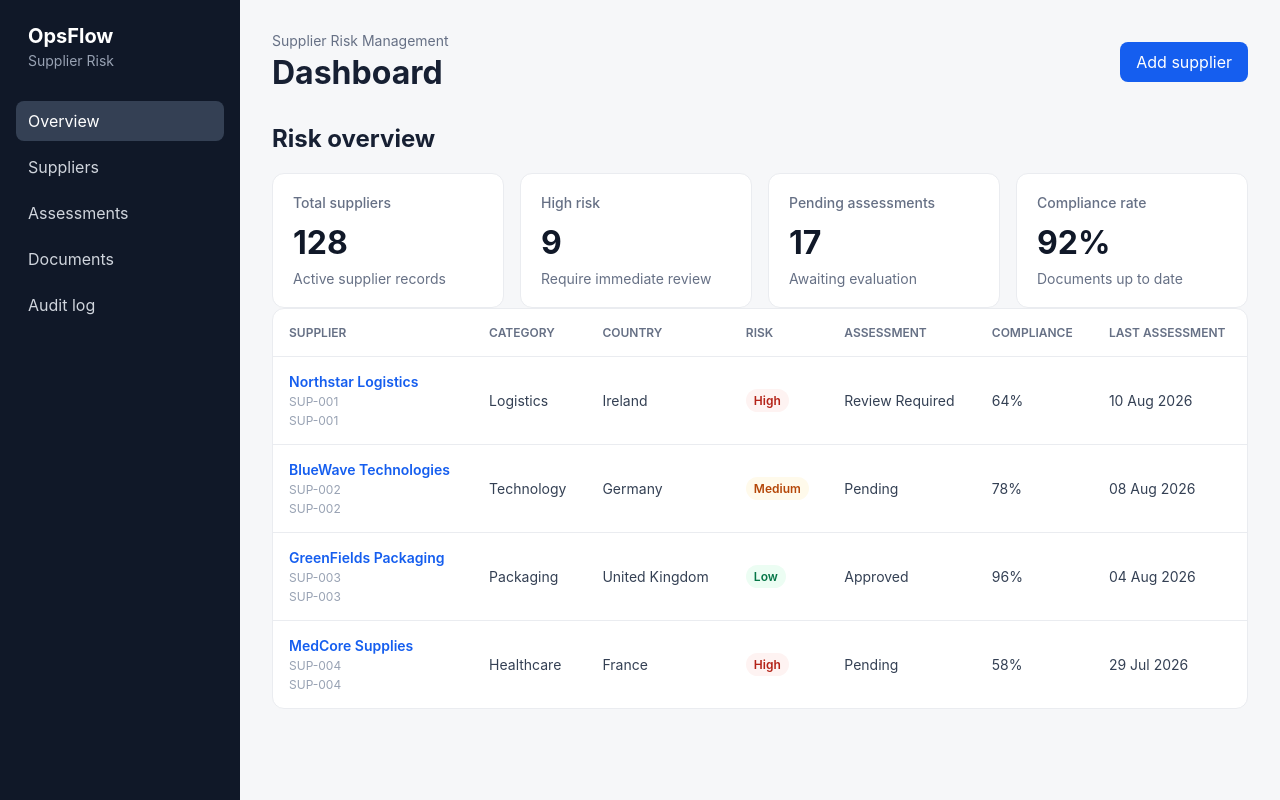
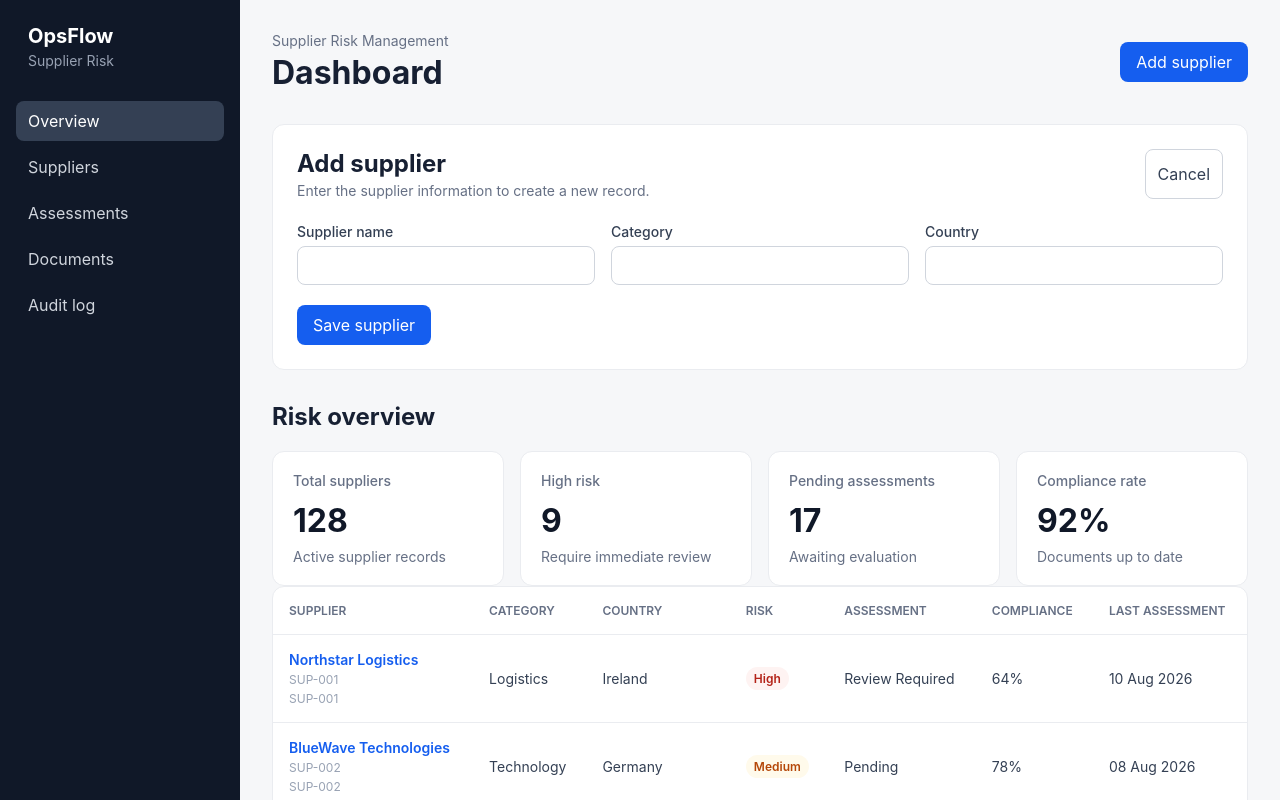
Before and after one commit to DanMacedo99/OpsFlow, a React (Vite) app: page / in a window 1280 px wide. Both pictures are taken after a click on the button "Add supplier". Shown: the top 800 px of the page. Built offline with nearby package versions, Linux system fonts and the light colour scheme.

Commit message:
feat: add local supplier management

```diff
--- /dev/null
+++ b/src/components/dashboard/AddSupplierForm.css
@@ -0,0 +1,62 @@
+.add-supplier-panel {
+    margin-bottom: 32px;
+}
+
+.add-supplier-panel-header {
+    display: flex;
+    justify-content: space-between;
+    gap: 16px;
+}
+
+.add-supplier-panel-header h2,
+.add-supplier-panel-header p {
+    margin: 0;
+}
+
+.add-supplier-panel-header p {
+    margin-top: 4px;
+    color: #667085;
+    font-size: 0.875rem;
+}
+
+.secondary-button {
+    padding: 8px 12px;
+    color: #344054;
+    background-color: #ffffff;
+    border: 1px solid #d0d5dd;
+    border-radius: 8px;
+    cursor: pointer;
+}
+
+.supplier-form {
+    margin-top: 24px;
+}
+
+.supplier-form-grid {
+    display: grid;
+    grid-template-columns: repeat(auto-fit, minmax(180px, 1fr));
+    gap: 16px;
+    margin-bottom: 20px;
+}
+
+.supplier-form label {
+    display: flex;
+    flex-direction: column;
+    gap: 6px;
+    color: #344054;
+    font-size: 0.875rem;
+    font-weight: 500;
+}
+
+.supplier-form input {
+    padding: 10px 12px;
+    color: #101828;
+    background-color: #ffffff;
+    border: 1px solid #d0d5dd;
+    border-radius: 8px;
+}
+
+.supplier-form input:focus {
+    border-color: #155eef;
+    outline: 2px solid #d1e0ff;
+}
--- /dev/null
+++ b/src/components/dashboard/AddSupplierForm.tsx
@@ -0,0 +1,89 @@
+import { useState, type FormEvent } from 'react'
+import type { NewSupplierInput } from '../../types/supplier'
+import './AddSupplierForm.css'
+
+type AddSupplierFormProps = {
+    onSubmit: (supplier: NewSupplierInput) => void
+    onCancel: () => void
+}
+
+function AddSupplierForm({
+    onSubmit,
+    onCancel,
+}: AddSupplierFormProps) {
+    const [name, setName] = useState('')
+    const [category, setCategory] = useState('')
+    const [country, setCountry] = useState('')
+
+    function handleSubmit(event: FormEvent<HTMLFormElement>) {
+        event.preventDefault()
+
+        onSubmit({
+            name: name.trim(),
+            category: category.trim(),
+            country: country.trim(),
+        })
+    }
+
+    return (
+        <section
+            className="content-panel add-supplier-panel"
+            aria-labelledby="add-supplier-heading"
+        >
+            <div className="add-supplier-panel-header">
+                <div>
+                    <h2 id="add-supplier-heading">Add supplier</h2>
+                    <p>Enter the supplier information to create a new record.</p>
+                </div>
+
+                <button
+                    type="button"
+                    className="secondary-button"
+                    onClick={onCancel}
+                >
+                    Cancel
+                </button>
+            </div>
+
+            <form className="supplier-form" onSubmit={handleSubmit}>
+                <div className="supplier-form-grid">
+                    <label>
+                        Supplier name
+                        <input
+                            type="text"
+                            value={name}
+                            onChange={(event) => setName(event.target.value)}
+                            required
+                        />
+                    </label>
+
+                    <label>
+                        Category
+                        <input
+                            type="text"
+                            value={category}
+                            onChange={(event) => setCategory(event.target.value)}
+                            required
+                        />
+                    </label>
+
+                    <label>
+                        Country
+                        <input
+                            type="text"
+                            value={country}
+                            onChange={(event) => setCountry(event.target.value)}
+                            required
+                        />
+                    </label>
+                </div>
+
+                <button type="submit" className="primary-button">
+                    Save supplier
+                </button>
+            </form>
+        </section>
+    )
+}
+
+export default AddSupplierForm
--- a/src/components/dashboard/SupplierDetailsPanel.tsx
+++ b/src/components/dashboard/SupplierDetailsPanel.tsx
@@ -1,9 +1,11 @@
 import type { Supplier } from '../../types/supplier'
+import { useState } from 'react'
 import './SupplierDetailsPanel.css'
 
 type SupplierDetailsPanelProps = {
     supplier: Supplier
     onClose: () => void
+    onDelete: (supplierId: string) => void
 }
 
 function formatLabel(value: string) {
@@ -13,7 +15,9 @@ function formatLabel(value: string) {
 function SupplierDetailsPanel({
     supplier,
     onClose,
+    onDelete,
 }: SupplierDetailsPanelProps) {
+    const [isConfirmingDelete, setIsConfirmingDelete] = useState(false)
     return (
         <section
             className="supplier-details"
@@ -25,9 +29,19 @@ function SupplierDetailsPanel({
                     <h2 id="supplier-details-heading">{supplier.name}</h2>
                 </div>
 
-                <button type="button" onClick={onClose}>
-                    Close
-                </button>
+                <div className="supplier-details-actions">
+                    <button type="button" onClick={onClose}>
+                        Close
+                    </button>
+
+                    <button
+                        type="button"
+                        className="delete-supplier-button"
+                        onClick={() => setIsConfirmingDelete(true)}
+                    >
+                        Delete supplier
+                    </button>
+                </div>
             </header>
 
             <dl className="supplier-details-grid">
@@ -61,6 +75,31 @@ function SupplierDetailsPanel({
                     <dd>{supplier.complianceScore}%</dd>
                 </div>
             </dl>
+            {isConfirmingDelete && (
+                <div className="delete-confirmation" role="alert">
+                    <div>
+                        <strong>Delete this supplier?</strong>
+                        <p>This action removes the supplier from the current session.</p>
+                    </div>
+
+                    <div className="delete-confirmation-actions">
+                        <button
+                            type="button"
+                            onClick={() => setIsConfirmingDelete(false)}
+                        >
+                            Cancel
+                        </button>
+
+                        <button
+                            type="button"
+                            className="confirm-delete-button"
+                            onClick={() => onDelete(supplier.id)}
+                        >
+                            Confirm delete
+                        </button>
+                    </div>
+                </div>
+            )}
         </section>
     )
 }
--- a/src/components/dashboard/SupplierTable.css
+++ b/src/components/dashboard/SupplierTable.css
@@ -90,6 +90,11 @@
     background-color: #fef3f2;
 }
 
+.risk-unassessed {
+    color: #344054;
+    background-color: #f2f4f7;
+}
+
 .assessment-status {
     text-transform: capitalize;
 }
--- a/src/components/dashboard/SupplierTable.tsx
+++ b/src/components/dashboard/SupplierTable.tsx
@@ -12,7 +12,11 @@ const dateFormatter = new Intl.DateTimeFormat('en-IE', {
     year: 'numeric',
 })
 
-function formatDate(date: string) {
+function formatDate(date: string | null) {
+    if (!date) {
+        return 'Not assessed'
+    }
+
     return dateFormatter.format(new Date(`${date}T00:00:00`))
 }
 
--- a/src/components/layout/PageHeader.tsx
+++ b/src/components/layout/PageHeader.tsx
@@ -2,12 +2,14 @@ type PageHeaderProps = {
     eyebrow: string
     title: string
     actionLabel: string
+    onAction: () => void
 }
 
 function PageHeader({
     eyebrow,
     title,
     actionLabel,
+    onAction
 }: PageHeaderProps) {
     return (
         <header className="page-header">
@@ -16,7 +18,7 @@ function PageHeader({
                 <h1>{title}</h1>
             </div>
 
-            <button type="button" className="primary-button">
+            <button type="button" className="primary-button" onClick={onAction}>
                 {actionLabel}
             </button>
         </header>
--- a/src/pages/DashboardPage.tsx
+++ b/src/pages/DashboardPage.tsx
@@ -6,6 +6,23 @@ import SupplierDetailsPanel from '../components/dashboard/SupplierDetailsPanel'
 import type { Supplier } from '../types/supplier'
 import { mockSuppliers } from '../data/suppliers'
 import SupplierTable from '../components/dashboard/SupplierTable'
+import AddSupplierForm from '../components/dashboard/AddSupplierForm'
+import type { NewSupplierInput } from '../types/supplier'
+
+
+function createNextSupplierId(suppliers: Supplier[]) {
+    const highestId = suppliers.reduce((highest, supplier) => {
+        const numericId = Number(supplier.id.replace('SUP-', ''))
+
+        if (Number.isNaN(numericId)) {
+            return highest
+        }
+
+        return Math.max(highest, numericId)
+    }, 0)
+
+    return `SUP-${String(highestId + 1).padStart(3, '0')}`
+}
 
 const metrics = [
     {
@@ -31,8 +48,39 @@ const metrics = [
 ]
 
 function DashboardPage() {
-    const [selectedSupplier, setSelectedSupplier] =
-        useState<Supplier | null>(null)
+    const [selectedSupplier, setSelectedSupplier] = useState<Supplier | null>(null)
+    const [isAddSupplierOpen, setIsAddSupplierOpen] = useState(false)
+    const [suppliers, setSuppliers] = useState<Supplier[]>(mockSuppliers)
+
+    function handleDeleteSupplier(supplierId: string) {
+        setSuppliers((currentSuppliers) =>
+            currentSuppliers.filter(
+                (supplier) => supplier.id !== supplierId,
+            ),
+        )
+
+        setSelectedSupplier(null)
+    }
+
+    function handleAddSupplier(input: NewSupplierInput) {
+        const newSupplier: Supplier = {
+            id: createNextSupplierId(suppliers),
+            ...input,
+            riskLevel: 'unassessed',
+            assessmentStatus: 'pending',
+            complianceScore: 0,
+            lastAssessmentDate: null,
+        }
+
+        setSuppliers((currentSuppliers) => [
+            newSupplier,
+            ...currentSuppliers,
+        ])
+
+        setSelectedSupplier(newSupplier)
+        setIsAddSupplierOpen(false)
+    }
+
 
     return (
         <>
@@ -40,7 +88,14 @@ function DashboardPage() {
                 eyebrow="Supplier Risk Management"
                 title="Dashboard"
                 actionLabel="Add supplier"
+                onAction={() => setIsAddSupplierOpen(true)}
             />
+            {isAddSupplierOpen && (
+                <AddSupplierForm
+                    onSubmit={handleAddSupplier}
+                    onCancel={() => setIsAddSupplierOpen(false)}
+                />
+            )}
 
             <section aria-labelledby="overview-heading">
                 <h2 id="overview-heading">Risk overview</h2>
@@ -57,7 +112,7 @@ function DashboardPage() {
                 </div>
 
                 <SupplierTable
-                    suppliers={mockSuppliers}
+                    suppliers={suppliers}
                     onSelectSupplier={(supplier) => setSelectedSupplier(supplier)}
                 />
 
@@ -65,6 +120,7 @@ function DashboardPage() {
                     <SupplierDetailsPanel
                         supplier={selectedSupplier}
                         onClose={() => setSelectedSupplier(null)}
+                        onDelete={handleDeleteSupplier}
                     />
                 )}
             </section>
```
Also changed, not shown: src/components/dashboard/SupplierDetailsPanel.css (+45 -0 lines), src/types/supplier.ts (+10 -2 lines).
